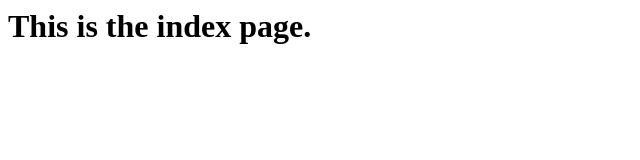
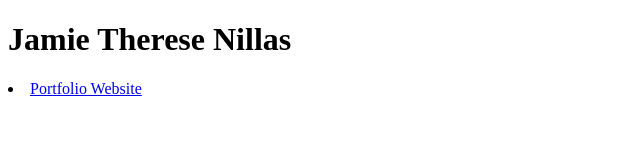
Before and after one commit to jamienillas/jncreatives.github.io, a plain HTML site: page index.html in a window 1280 px wide. Shown: the whole page, without its empty margins (0-640 px from the left). Drawn offline with Linux system fonts and the light colour scheme.

Commit message:
Insert links

```diff
--- a/index.html
+++ b/index.html
@@ -1 +1,15 @@
-<h1>This is the index page.</h1>
+<!DOCTYPE html>
+<html lang="en">
+  <head>
+    <meta charset="utf-8">
+    <title>Index Page</title>
+  </head>
+
+  <body>
+    <h1>Jamie Therese Nillas</h1>
+
+    <li>
+      <a href="portfolio.html" target="_blank"> Portfolio Website </a>
+    </li>
+  </body>
+</html>
```
